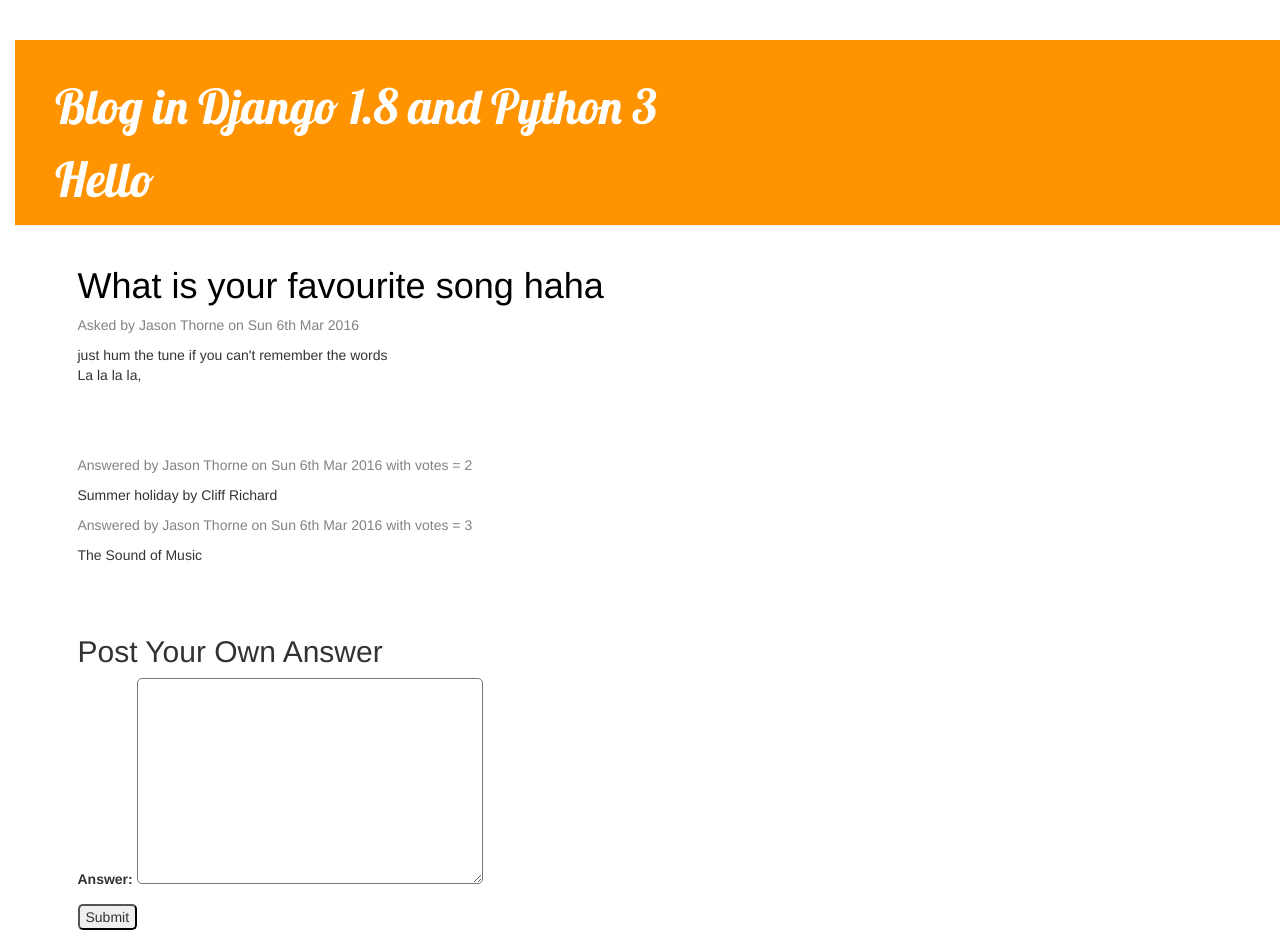
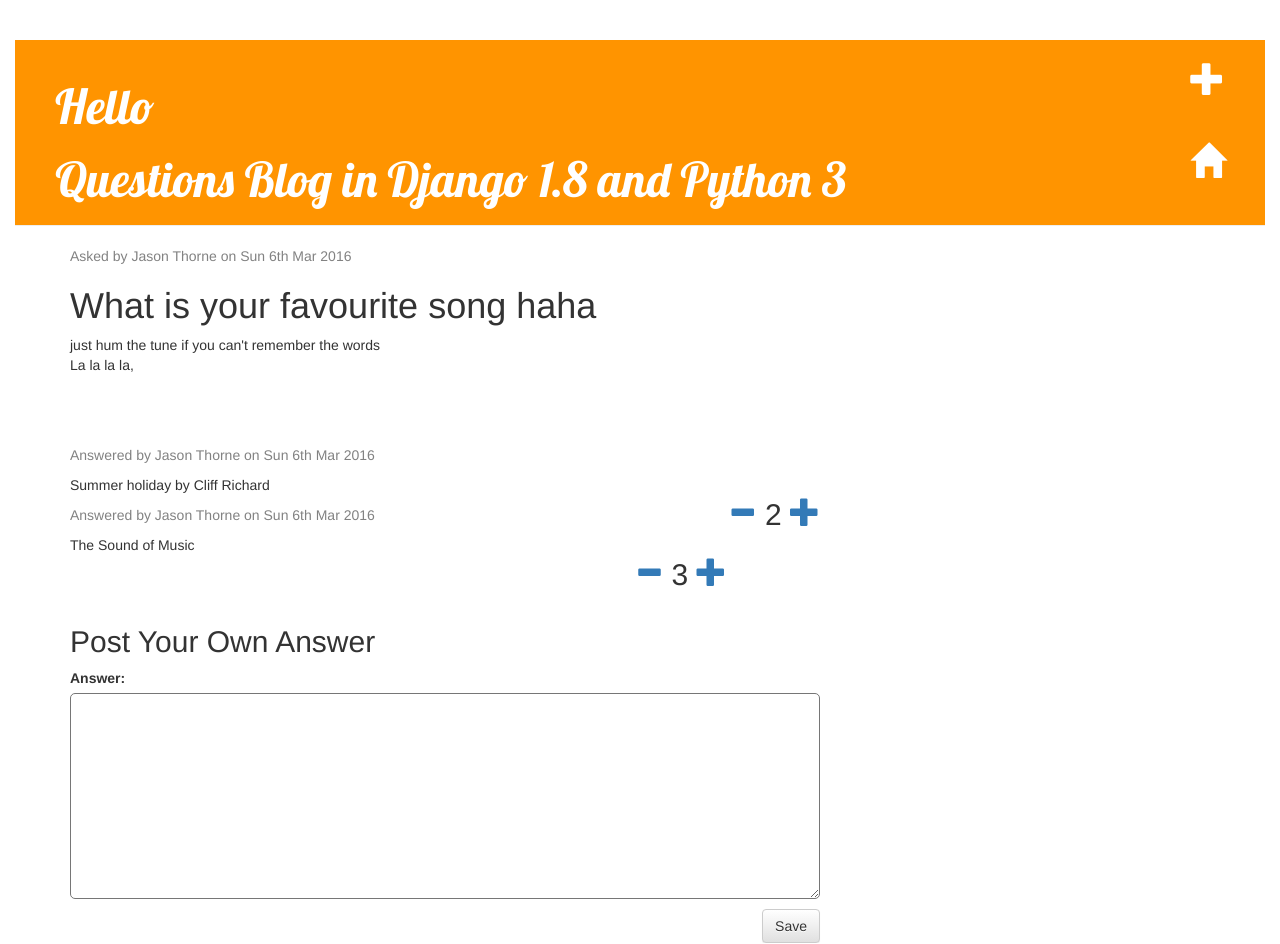
Before and after one commit to jrthorne/healthblog, a Django app: page /blog/answerquestion/7/ in a window 1280 px wide. Run offline with Django 3.2, Linux system fonts and the light colour scheme; a user stored in the database is signed in; data comes from the database, SQL or seed files in the repository; both versions use the stored data as it was after the commit; some libraries are stand-ins or nearby versions.

Commit message:
Got the votes to work. Everything ready except for tests, but I am not going to write any.... tonight.
I will tidy up the templates a little though

```diff
--- a/project/blog/models.py
+++ b/project/blog/models.py
@@ -35,7 +35,7 @@
 
     # If the compare user is not the owner, raise 404 or return not authorised message
     def authorized_owner_or_404(self, compareUser):
-        if compareUser != self.original_poster:
+        if compareUser != self.original_poster.user:
             raise Http404
         return
 
--- a/project/blog/urls.py
+++ b/project/blog/urls.py
@@ -11,4 +11,6 @@
     url(r'^questiondel/(?P<pk>\d+)/$', QuestionDelView.as_view(), name='questionDel'),
     url(r'^answerquestion/(?P<question_pk>\d+)/$', AnswerAddView.as_view(),\
     name='answerQuestion'),
+    url(r'^answerplus/(?P<ansId>\d+)/$', 'answerPlus', name='answerPlus'),
+    url(r'^answerminus/(?P<ansId>\d+)/$', 'answerMinus', name='answerMinus'),
 )
--- a/project/blog/views.py
+++ b/project/blog/views.py
@@ -1,6 +1,6 @@
 from django.contrib.auth.decorators import login_required
 from django.shortcuts import render_to_response, get_object_or_404, redirect
-from django.core.urlresolvers import reverse_lazy
+from django.core.urlresolvers import reverse_lazy, reverse
 from django.http import HttpResponse, HttpResponseRedirect, Http404
 from django.views.decorators.csrf import ensure_csrf_cookie
 from django.template import RequestContext
@@ -11,6 +11,22 @@
 from blog.models import Question, Answer
 
 # Create your views here.
+@login_required()
+def answerMinus(request, ansId):
+    myAns = get_object_or_404(Answer, pk=ansId)
+    myAns.votes -= 1
+    myAns.save()
+    redirectTo = reverse('answerQuestion', args=[myAns.question.pk])
+    return HttpResponseRedirect(redirectTo)
+
+@login_required()
+def answerPlus(request, ansId):
+    myAns = get_object_or_404(Answer, pk=ansId)
+    myAns.votes += 1
+    myAns.save()
+    redirectTo = reverse('answerQuestion', args=[myAns.question.pk])
+    return HttpResponseRedirect(redirectTo)
+
 ##################################################################
 class LoginRequiredMixin(object):
     @classmethod
@@ -53,7 +69,16 @@
 
     def get_context_data(self, **kwargs):
         context = super(QuestionListView, self).get_context_data(**kwargs)
-        # add extra context here
+        # need to sort by highest answer vote. This is slow, but okay for this case
+        questionList = []
+        for q in self.object_list.all():
+            qdict = model_to_dict(q)
+            qdict['vote_max'] = q.vote_max
+            qdict['num_ans'] = q.num_ans
+            questionList.append(qdict)
+        context['questionList'] = sorted(questionList, \
+            key=lambda t: t['vote_max'], reverse=True)
+
         return context
 
 
@@ -67,11 +92,13 @@
         return super(QuestionAddView, self).form_valid(form)
 
 
-class QuestionModView(LoginRequiredMixin, CreateView):
+class QuestionModView(LoginRequiredMixin, UpdateView):
     model = Question
+    fields = ['title', 'description']
+    success_url = reverse_lazy('questionList')
 
     def get_object(self, *args, **kwargs):
-        thisQuestion = super(QuestionMod, self).get_object(*args, **kwargs)
+        thisQuestion = super(QuestionModView, self).get_object(*args, **kwargs)
         thisQuestion.authorized_owner_or_404(self.request.user)
         return thisQuestion
 
--- a/static_local/css/core.css
+++ b/static_local/css/core.css
@@ -1,5 +1,6 @@
 body {
     padding-left: 15px;
+    padding-right: 15px;
 }
 
 .page-header {
@@ -26,7 +27,9 @@
 .date {
     color: #828282;
 }
-
+.alignright{
+    text-align: right;
+}
 .save {
     float: right;
 }
@@ -46,6 +49,13 @@
     margin-bottom: 70px;
 }
 
+.alignleft {
+    float: left;
+}
+.alignright {
+    float: right;
+}
+
 .post h1 a, .post h1 a:visited {
     color: #000000;
 }
@@ -55,6 +65,7 @@
     border: 0;
     border-radius: 5px;
     border-collapse: collapse;
+    width: 100%;
 }
 
 
@@ -69,7 +80,7 @@
 }
 
 .table-curved th {
-    background-color:#467f45;
+    background-color:#ff9400;
     color:white;
     padding: 4px 10px;
 }
@@ -101,19 +112,19 @@
 
 
 tr.odd td {
-background-color: #DDDDFF; color: black;
+background-color: #FFD04D; color: black;
 }
 tr.even td {
-background-color: #ddf5dd; color: black;
+background-color: #F0FF4D; color: black;
 }
 
-td.left { text-align:center; width:10%; }
-td.right { text-align:right; width:10%; }
-td.middle { text-align:left; width:70%; }
 
-td.jleft { text-align:center; width:8%; }
-td.jright { text-align:right; width:8%; }
-td.jmiddle { text-align:left; width:50%; }
+th.jleft { text-align:left; }
+th.jright { text-align:right; }
+th.jmiddle { text-align:center; }
+td.jleft { text-align:left; }
+td.jright { text-align:right; }
+td.jmiddle { text-align:center; }
 
 /* Form tables  */
 .table-form {
--- a/templates/base.html
+++ b/templates/base.html
@@ -13,10 +13,13 @@
     </head>
     <body>
         <div  class="page-header">
-            <h1>Blog in Django 1.8 and Python 3</h1>
             {% if user and not user.is_anonymous %}
+                <a href="{% url 'questionAdd' %}" class="top-menu"><span class="glyphicon glyphicon-plus"></span></a>
                 <h1>Hello {{ user.first_name }}</h1>
+                <a href="{% url 'home' %}" class="top-menu"><span class="glyphicon glyphicon-home"></span></a>
             {% endif %}
+
+            <h1>Questions Blog in Django 1.8 and Python 3</h1>
         </div>
 
         {% block content %}
--- a/templates/blog/answer_form.html
+++ b/templates/blog/answer_form.html
@@ -6,7 +6,6 @@
     <div class="row">
         <div class="col-md-8">
             <div class="post">
-            <h1><a href="">{{ question.title }}</a></h1>
                 <div class="date">
                 <p>Asked by
                 {{ question.original_poster.user.first_name }}
@@ -14,6 +13,11 @@
                 {{ question.when_asked|date:"D jS M Y" }}
                 </p>
                 </div>
+
+                {% if request.user == question.original_poster.user %}&nbsp;<a class="btn btn-default" href="{% url 'questionMod' question.pk %}"><span class="glyphicon glyphicon-pencil"></span></a>{% endif %}
+
+                <h1>{{ question.title }}</h1>
+
                 <p>{{ question.description|linebreaks }}</p>
             </div>
 
@@ -21,9 +25,18 @@
             {% for ans in question.answers.all %}
                 <div class="date">
                 <P>Answered by {{ ans.author.user.first_name }} {{ ans.author.user.last_name }} on
-                {{ ans.when_answered|date:"D jS M Y" }} with votes = {{ ans.votes }}
+                {{ ans.when_answered|date:"D jS M Y" }}
                 </P>
                 </div>
+                <h2 class="alignright">
+                    <a href="{% url 'answerMinus' ans.id %}">
+                    <span class="glyphicon glyphicon-minus"></span>
+                    </a>
+                    {{ ans.votes }}
+                    <a href="{% url 'answerPlus' ans.id %}">
+                    <span class="glyphicon glyphicon-plus"></span>
+                    </a>
+                </h2>
                 <p>{{ ans.answer|linebreaks }}</p>
             {% endfor %}
             </div>
@@ -35,10 +48,10 @@
             	</p>
             {% endif %}
 
-            <form action="" method="post">
+            <form action="" method="post" class="post-form">
                 {% csrf_token %}
                 {{ form.as_p }}
-                <input type="submit" value="Submit" />
+                <button type="submit" class="save btn btn-default">Save</button>
             </form>
 
 {% endblock %}
--- a/templates/blog/home.html
+++ b/templates/blog/home.html
@@ -3,10 +3,10 @@
 {% block content %}
 {% if user and not user.is_anonymous %}
  <div id="intro">
- <H1><a href="#">Welcome to my QA blog {{ user.first_name }}</a></H1>
+ <H1>Welcome to my QA blog {{ user.first_name }}</H1>
  {% else %}
  <div>
- <H1><a href="#">Log in via one of the social methods below</a></H1>
+ <H1>Log in via one of the social methods below</H1>
  {% endif %}
 
 
@@ -22,7 +22,6 @@
         <UL>
         <li><a href="{% url 'social:begin' 'facebook' %}?next={{ request.path }}" class="button">Fbook</a></li>
         <li><a href="{% url 'social:begin' 'google-oauth2' %}?next={{ request.path }}" class="button">Google</a></li>
-        <li><a href="{% url 'social:begin' 'twitter' %}?next={{ request.path }}" class="button">Twitter</a></li>
         </UL>
    {% endif %}
 {% endblock %}
--- a/templates/blog/question_form.html
+++ b/templates/blog/question_form.html
@@ -2,7 +2,7 @@
 
 
 {% block content %}
-
+<h1>New Question</h1>
 
 {% if form.errors %}
 	<P style="color: red;">
@@ -10,10 +10,10 @@
 	</p>
 {% endif %}
 
-<form action="" method="post">
+<form action="" method="post" class="post-form">
     {% csrf_token %}
     {{ form.as_p }}
-    <input type="submit" value="Create" />
+   <button type="submit" class="save btn btn-default">Save</button>
 </form>
 
 {% endblock %}
```
Also changed, not shown: templates/blog/question_list.html (+8 -4 lines), db.sqlite3. Lines whose indentation alone changed are shown as unchanged.
